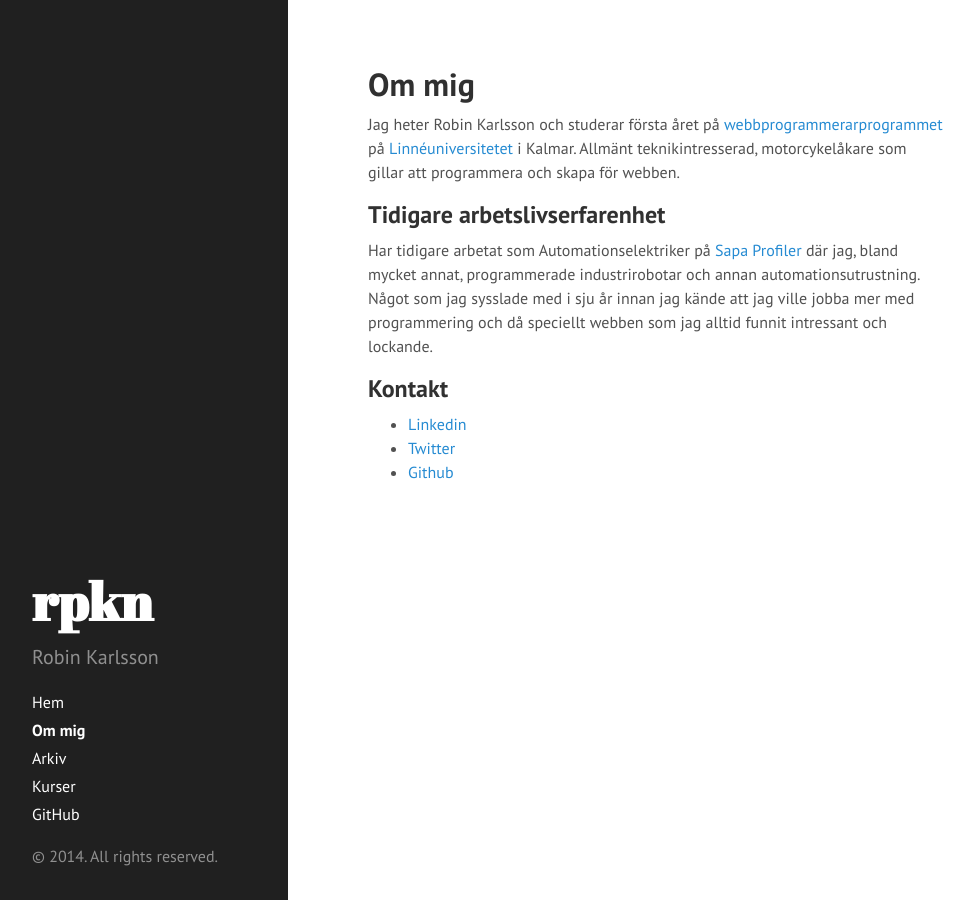
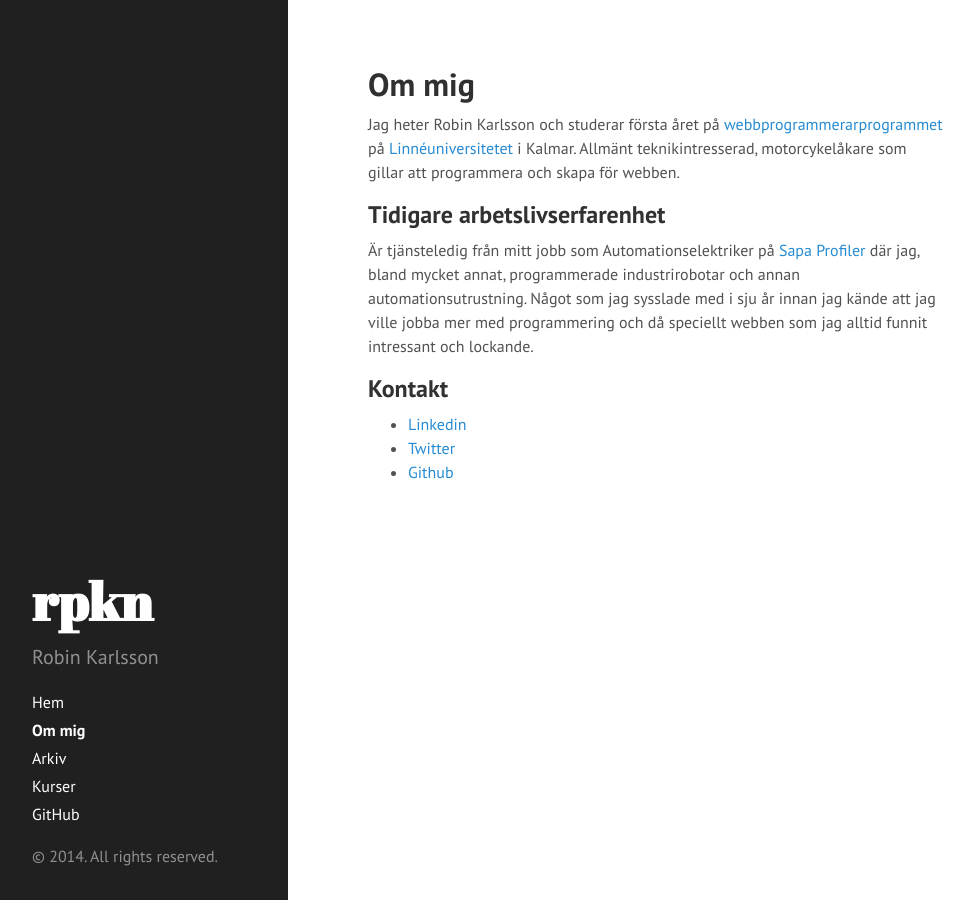
Before and after one commit to rk222ev/www, a Jekyll site: the page built from about.md, in a window 1280 px wide. Shown: the whole page, without its empty margins (0-974 px from the left). Built offline with Jekyll 4.4.1, drawn with Linux system fonts in a browser that asks for light colours; Markdown is read by kramdown in place of the engine named in the settings.

Commit message:
Updated text.

```diff
--- a/about.md
+++ b/about.md
@@ -9,7 +9,7 @@ Allmänt teknikintresserad, motorcykelåkare som gillar att programmera och skap
 
 
 ##Tidigare arbetslivserfarenhet
-Har tidigare arbetat som Automationselektriker på [Sapa Profiler](http://www.sapagroup.com) där jag, bland mycket annat, programmerade
+Är tjänsteledig från mitt jobb som Automationselektriker på [Sapa Profiler](http://www.sapagroup.com) där jag, bland mycket annat, programmerade
 industrirobotar och annan automationsutrustning. Något som jag sysslade med i sju år innan jag kände att jag ville jobba mer med programmering
 och då speciellt webben som jag alltid funnit intressant och lockande.
 
```
